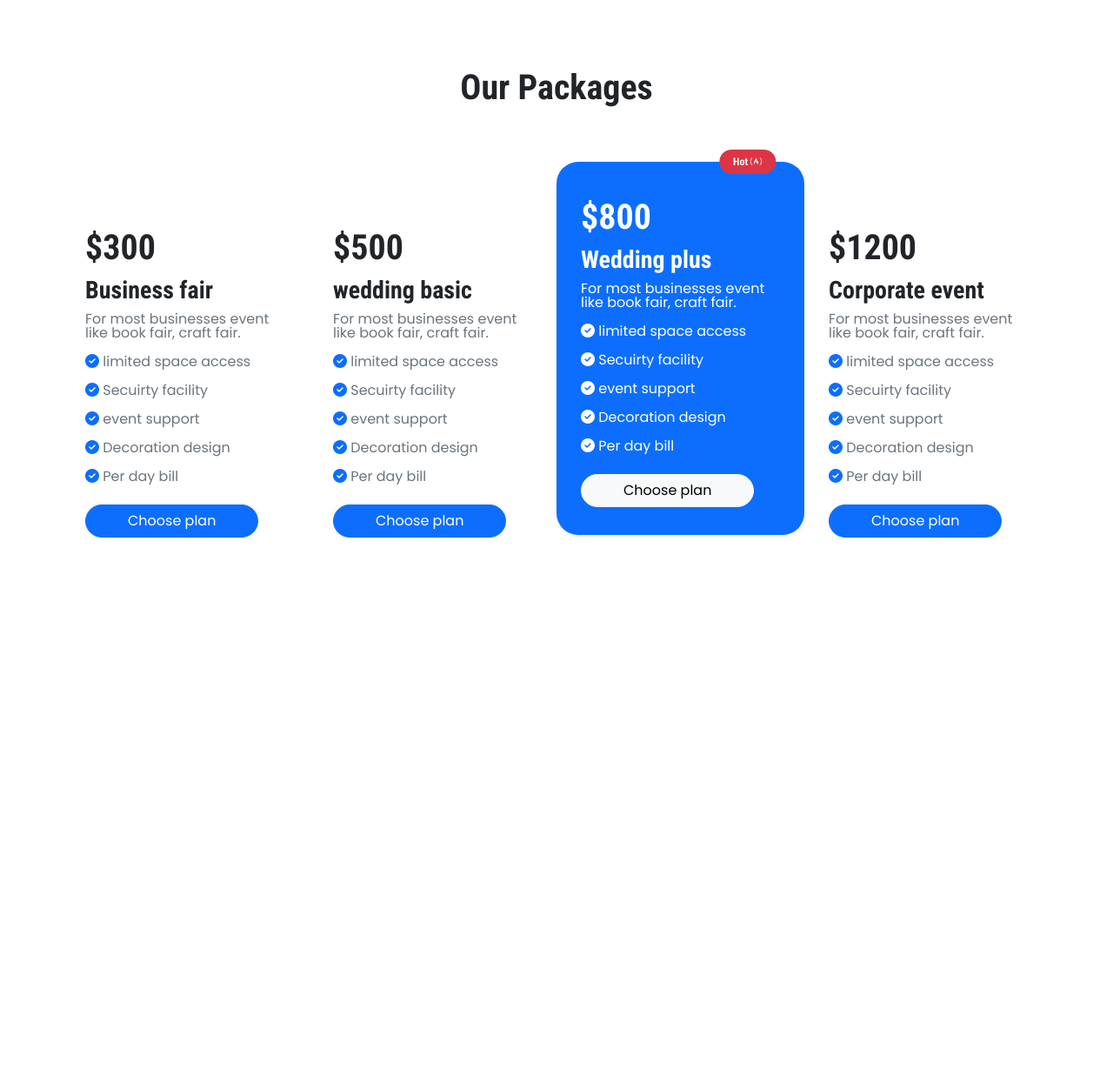
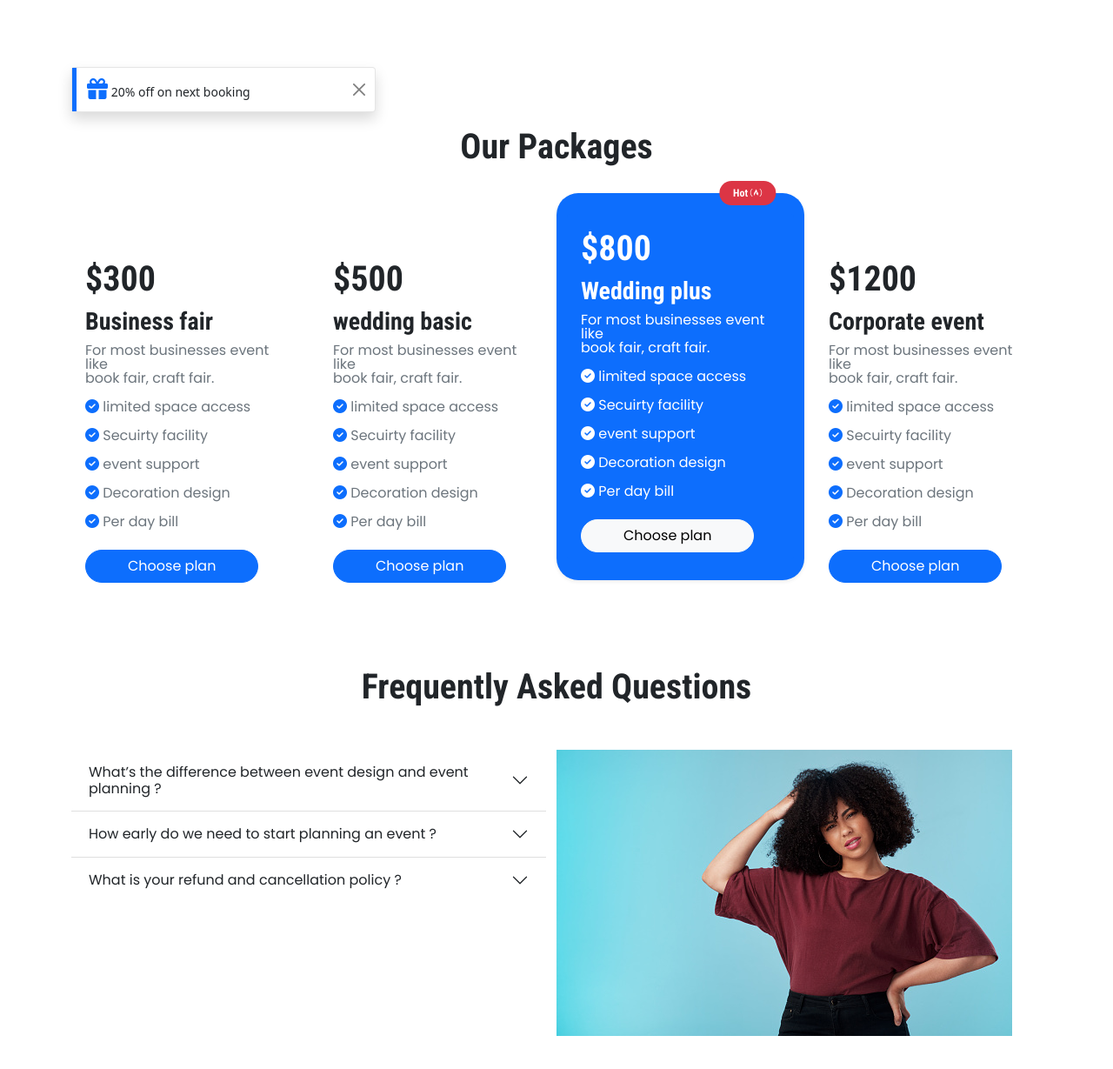
Before and after one commit to safinxr/Assignments-03, a plain HTML site: page index.html in a window 1280 px wide. Shown: the part 1263-2492 px from the top of the page at 87% size. Before the commit the page ends 1961 px from the top, so only its background shows below. Drawn offline with nearby package versions, Linux system fonts and the light colour scheme.

Commit message:
Asked qustion added

```diff
--- a/css/style.css
+++ b/css/style.css
@@ -12,6 +12,7 @@
 .slider-item{
     height: calc(100vh - 57px);
 }
+
 /* =============card============ */
 .round{
     border-radius: 25px;
@@ -19,4 +20,5 @@
 .hot-card{
     position: relative;
     top: -35px;
+
 }
--- a/index.html
+++ b/index.html
@@ -115,10 +115,23 @@
         </div>
       </section>
 
+      <!-- <<<<<<<<<<<<Toast area>>>>>>>>>>>> -->
+
+          <section class="container">
+            <div class="toast show align-items-center" role="alert" aria-live="assertive" aria-atomic="true">
+              <div class="d-flex">
+                <div class="toast-body border-start border-5 border-primary">
+                  <i class="fas fa-gift text-primary fs-4"></i> 20% off on next booking
+               </div>
+                <button type="button" class="btn-close me-2 m-auto" data-bs-dismiss="toast" aria-label="Close"></button>
+              </div>
+            </div>
+          </section>
+
       <!-- <<<<<<<<<<<<Our Packages>>>>>>>>>>>> -->
 
       <section class="pb-5 roboto">
-        <h1 class="text-center mb-5">Our Packages</h1>
+        <h1 class="text-center my-3">Our Packages</h1>
         <div class="container pt-5 ">
           <div class="row row-cols-1 row-cols-md-2 row-cols-lg-4 g-4">
             <div class="col py-4">
@@ -128,7 +141,7 @@
                   <h3 class="card-title">Business fair</h3>
                   <div class="text-muted lh-1 pop">
                     <p class="card-text">For most businesses event
-                      like book fair, craft fair.</p>
+                      like<br> book fair, craft fair.</p>
                       <p><i class="fas fa-check-circle text-primary"></i> limited space access</p>
                       <p><i class="fas fa-check-circle text-primary"></i> Secuirty facility</p>
                       <p><i class="fas fa-check-circle text-primary"></i> event support</p>
@@ -151,7 +164,7 @@
                   <h3 class="card-title">wedding basic</h3>
                   <div class="text-muted lh-1 pop">
                     <p class="card-text">For most businesses event
-                      like book fair, craft fair.</p>
+                      like<br> book fair, craft fair.</p>
                       <p><i class="fas fa-check-circle text-primary"></i> limited space access</p>
                       <p><i class="fas fa-check-circle text-primary"></i> Secuirty facility</p>
                       <p><i class="fas fa-check-circle text-primary"></i> event support</p>
@@ -181,7 +194,7 @@
                   <h3 class="card-title">Wedding plus</h3>
                   <div class="lh-1 pop">
                     <p class="card-text">For most businesses event
-                      like book fair, craft fair.</p>
+                      like<br> book fair, craft fair.</p>
                       <p><i class="fas fa-check-circle text-white"></i> limited space access</p>
                       <p><i class="fas fa-check-circle text-white"></i> Secuirty facility</p>
                       <p><i class="fas fa-check-circle text-white"></i> event support</p>
@@ -204,7 +217,7 @@
                   <h3 class="card-title">Corporate event</h3>
                   <div class="text-muted lh-1 pop">
                     <p class="card-text">For most businesses event
-                      like book fair, craft fair.</p>
+                      like<br> book fair, craft fair.</p>
                       <p><i class="fas fa-check-circle text-primary"></i> limited space access</p>
                       <p><i class="fas fa-check-circle text-primary"></i> Secuirty facility</p>
                       <p><i class="fas fa-check-circle text-primary"></i> event support</p>
@@ -223,6 +236,54 @@
           </div>
         </div>
       </section>
+
+      <!-- <<<<<<<<<<<<<Asked Questions>>>>>>>>>>>>> -->
+
+        <section class="container pop">
+          <h1 class="text-center my-3 roboto">Frequently Asked Questions</h1>
+          <div class="row my-5">
+            <div class="col-12 col-md-6 ps-0 order-sm-2">
+              <img src="img/banner/question.jpg" alt="">
+            </div>
+            <div class="col-12 col-md-6 order-sm-1">
+              <div class="accordion accordion-flush" id="accordionFlushExample">
+                <div class="accordion-item">
+                  <h2 class="accordion-header" id="flush-headingOne">
+                    <button class="accordion-button collapsed" type="button" data-bs-toggle="collapse" data-bs-target="#flush-collapseOne" aria-expanded="false" aria-controls="flush-collapseOne">
+                      What’s the difference between event design and event planning ?
+                    </button>
+                  </h2>
+                  <div id="flush-collapseOne" class="accordion-collapse collapse" aria-labelledby="flush-headingOne" data-bs-parent="#accordionFlushExample">
+                    <div class="accordion-body text-muted">Event design and event planning work hand in hand to deliver a successful event.Events by Knight offer tailor made events. This means we incorporate both event design and event planning to create that perfect event.</div>
+                  </div>
+                </div>
+                <div class="accordion-item">
+                  <h2 class="accordion-header" id="flush-headingTwo">
+                    <button class="accordion-button collapsed" type="button" data-bs-toggle="collapse" data-bs-target="#flush-collapseTwo" aria-expanded="false" aria-controls="flush-collapseTwo">
+                    How early do we need to start planning an event ?
+                    </button>
+                  </h2>
+                  <div id="flush-collapseTwo" class="accordion-collapse collapse" aria-labelledby="flush-headingTwo" data-bs-parent="#accordionFlushExample">
+                    <div class="accordion-body text-muted">Planning an event can take from weeks to months, it really depends on the size and the details that the event involves.</div>
+                  </div>
+                </div>
+                <div class="accordion-item">
+                  <h2 class="accordion-header" id="flush-headingThree">
+                    <button class="accordion-button collapsed" type="button" data-bs-toggle="collapse" data-bs-target="#flush-collapseThree" aria-expanded="false" aria-controls="flush-collapseThree">
+                      What is your refund and cancellation policy ?
+                    </button>
+                  </h2>
+                  <div id="flush-collapseThree" class="accordion-collapse collapse" aria-labelledby="flush-headingThree" data-bs-parent="#accordionFlushExample">
+                    <div class="accordion-body text-muted">Cancellation and refund policies differ according to the payment term.
+                      <br>
+                      If you purchased your subscription through a third party, please refer to any terms and conditions provided to you in connection with purchase.</div>
+                  </div>
+                </div>
+              </div>
+            </div>
+          </div>
+        </section>
+
     </main>
 
     <script src="https://cdn.jsdelivr.net/npm/bootstrap@5.1.3/dist/js/bootstrap.bundle.min.js" integrity="sha384-ka7Sk0Gln4gmtz2MlQnikT1wXgYsOg+OMhuP+IlRH9sENBO0LRn5q+8nbTov4+1p" crossorigin="anonymous"></script>
```
Also changed, not shown: img/banner/question.jpg (added).
